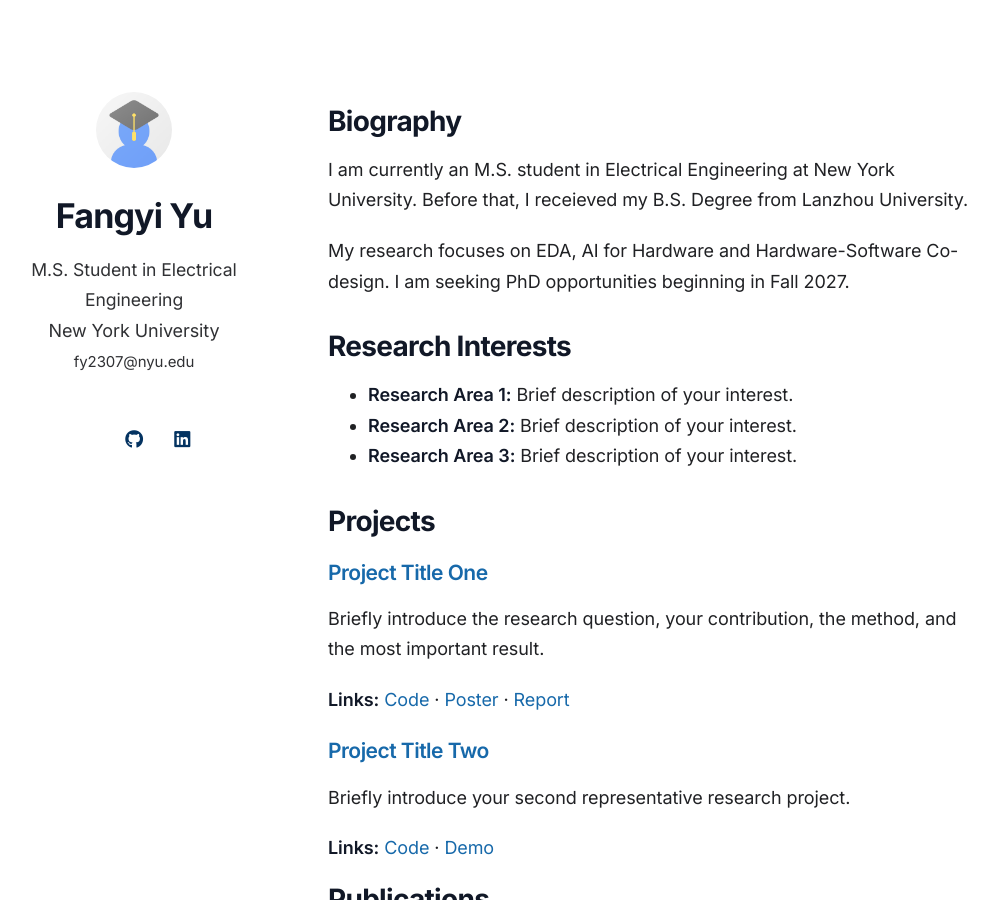
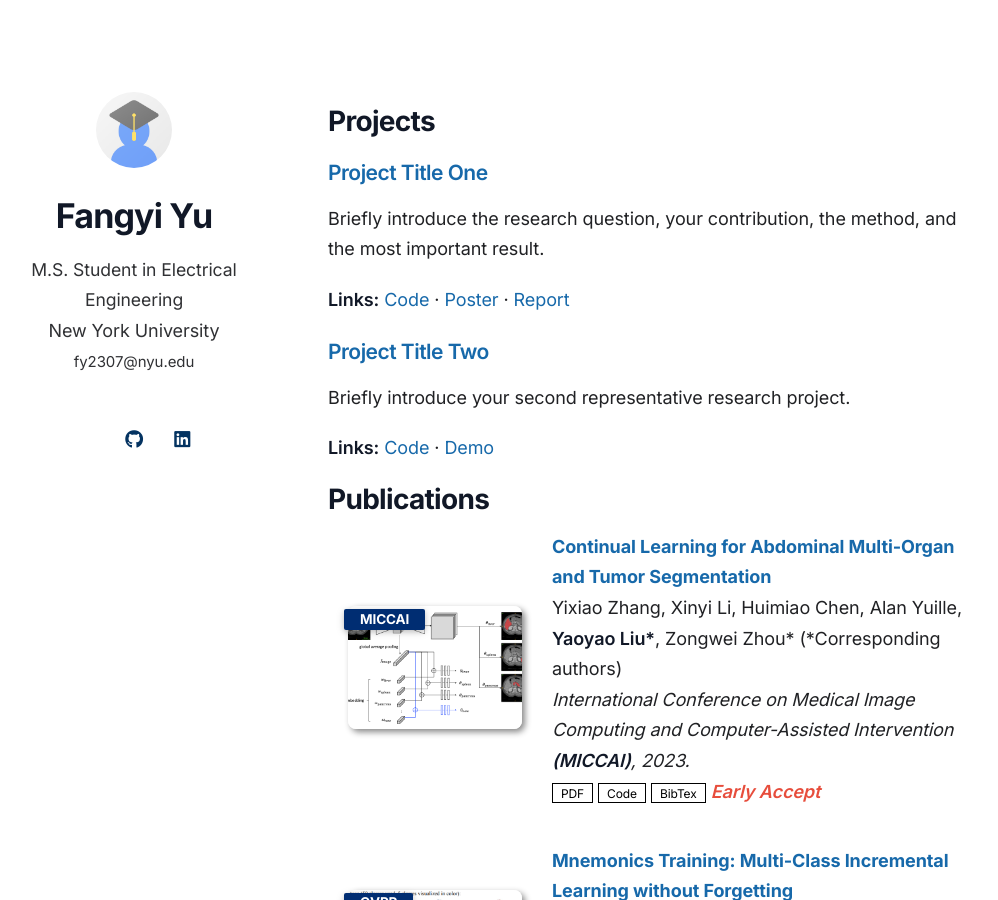
Before and after one commit to fangyiyu02/fangyiyu02.github.io, a Jekyll site: the page built from index.md, in a window 1280 px wide and 900 px high. Shown: the whole window, without its empty margins (142-1140 px from the left). Built offline with Jekyll 4.4.1, drawn with Linux system fonts in a browser that asks for light colours; a style sheet for code colours, icons or effects is not loaded; our own code applies the rules of GitHub Pages for plain Markdown files.

Commit message:
Update index.md

```diff
--- a/index.md
+++ b/index.md
@@ -1,20 +1,6 @@
 ---
 layout: homepage
 ---
-
-## Biography
-
-I am currently an M.S. student in Electrical Engineering at New York University.
-Before that, I receieved my B.S. Degree from Lanzhou University.
-
-My research focuses on EDA, AI for Hardware and Hardware-Software Co-design. I am seeking PhD opportunities beginning
-in Fall 2027.
-
-## Research Interests
-
-- **Research Area 1:** Brief description of your interest.
-- **Research Area 2:** Brief description of your interest.
-- **Research Area 3:** Brief description of your interest.
 
 ## Projects
 
```
